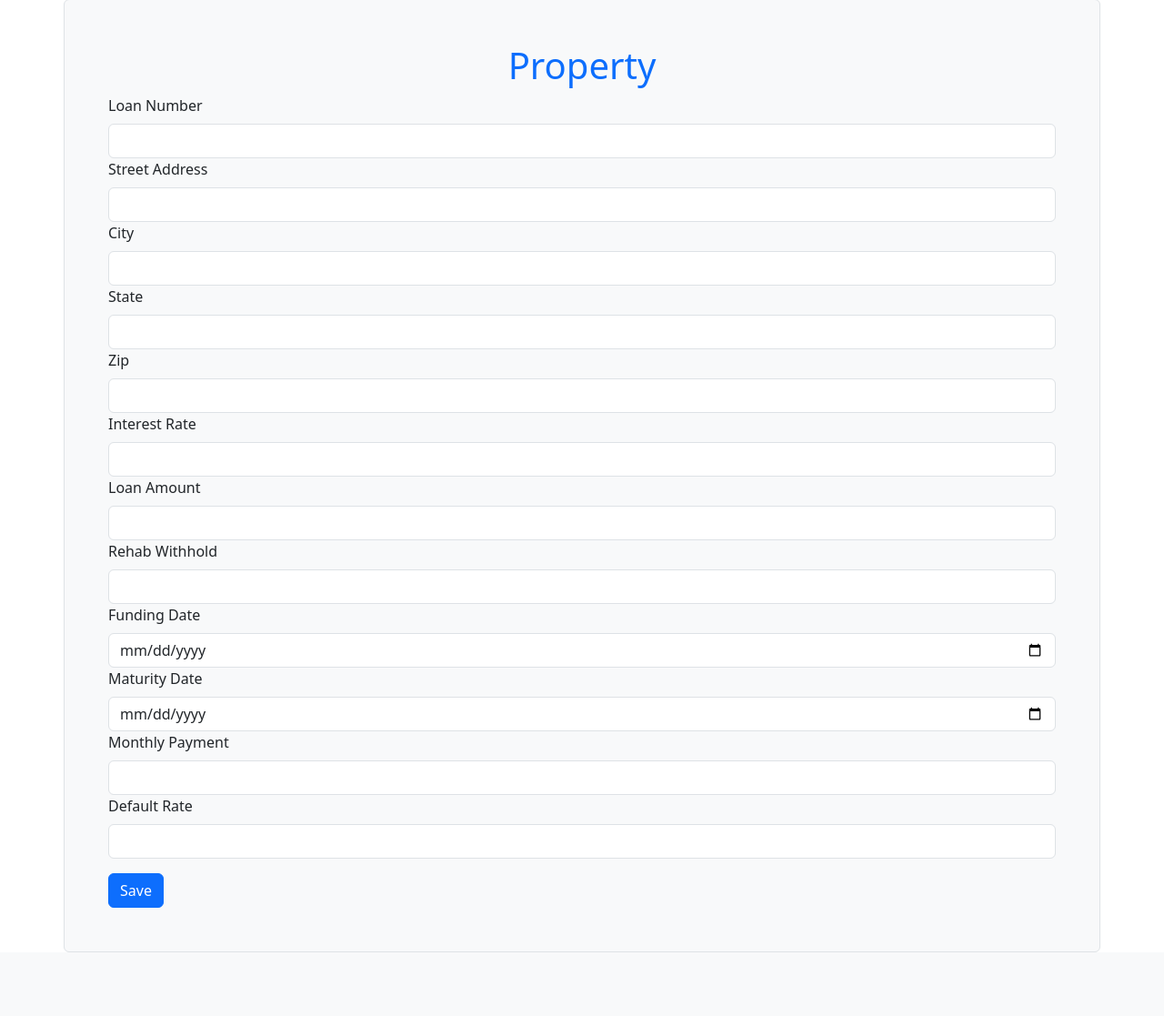
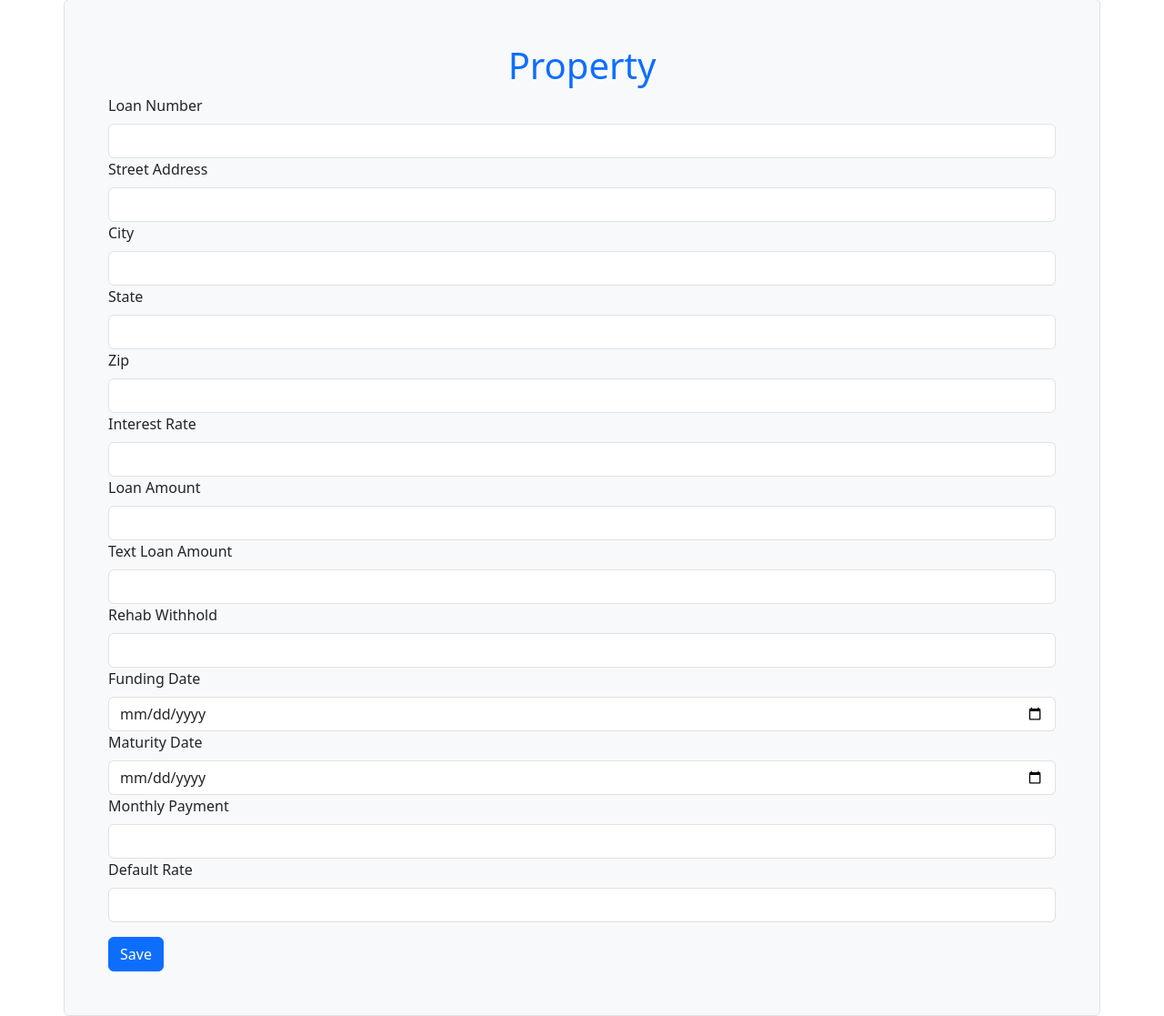
Before and after one commit to Shubham-7777/Document_Generator, a Django app: page /form/property/ in a window 1280 px wide. Shown: the part 105-1222 px from the top of the page at 91% size. Before the commit the page ends 1152 px from the top, so only its background shows below. Run offline with Django 5.2, Linux system fonts and the light colour scheme.

Commit message:
[UPD] added num2word feature stores directly to db

```diff
--- a/generator/views.py
+++ b/generator/views.py
@@ -50,6 +50,7 @@ def process_form(request):
                     'zip': property_instance.zip,
                     'interest_rate': property_instance.interest_rate,
                     'loan_amount': property_instance.loan_amount,
+                    'text_representation': property_instance.text_representation,
                     'rehab_withhold': property_instance.rehab_withhold,
                     'funding_date': property_instance.funding_date,
                     'maturity_date': property_instance.maturity_date,
--- a/loan_form/admin.py
+++ b/loan_form/admin.py
@@ -8,7 +8,7 @@ class BorrowerAdmin(admin.ModelAdmin):
     list_display = ('name','street_address1', 'city', 'state', 'zip', 'email', 'phone', 'signer', 'title')
 
 class PropertyAdmin(admin.ModelAdmin):
-    list_display = ('loan_number','street_address', 'city', 'state', 'zip', 'interest_rate', 'loan_amount', 'rehab_withhold', 'funding_date',
+    list_display = ('loan_number','street_address', 'city', 'state', 'zip', 'interest_rate', 'loan_amount', 'text_representation', 'rehab_withhold', 'funding_date',
                     'maturity_date', 'monthly_payment', 'default_rate')
 
 class CoLenderAdmin(admin.ModelAdmin):
--- a/loan_form/models.py
+++ b/loan_form/models.py
@@ -8,6 +8,7 @@ class Property(models.Model):
     zip = models.IntegerField()
     interest_rate = models.FloatField()
     loan_amount = models.FloatField()
+    text_representation = models.CharField(max_length=255)
     rehab_withhold = models.FloatField()
     funding_date = models.DateField()
     maturity_date = models.DateField()
--- a/loan_form/templates/property.html
+++ b/loan_form/templates/property.html
@@ -5,7 +5,7 @@
 {% block content %}
 <div class="container mt-5 border rounded p-5 bg-light">
     <h1 class="text-center text-primary">Property</h1>
-
+    <script src="https://code.jquery.com/jquery-3.6.0.min.js"></script>
     <form action="/form/add-property" method="post">
         <label for="exampleFormControlInput1" class="form-label">Loan Number</label>
         <input type="text" class="form-control" name="loan_number" required>
@@ -28,6 +28,9 @@
         <label for="exampleFormControlInput1" class="form-label">Loan Amount</label>
         <input type="number" class="form-control" name="loan_amount" required >
 
+        <label for="text_representation" class="form-label">Text Loan Amount</label>
+        <input type="text" id="text_representation" class="form-control" name="text_representation" readonly>
+
         <label for="exampleFormControlInput1" class="form-label">Rehab Withhold</label>
         <input type="number" class="form-control" name="rehab_withhold" required >
 
@@ -45,5 +48,53 @@
 
         <input class="btn btn-primary mt-3" type="submit" value="Save">
     </form>
+
+<!--
+
+    <script>
+        $(document).ready(function () {
+            $("#loan_amount").on("input", function () {
+                const loanAmount = $(this).val();
+                if (loanAmount) {
+                    $.ajax({
+                        url: "/add-property/",
+                        type: "GET",
+                        data: { loan_amount: loanAmount },
+                        success: function (response) {
+                            $("#text_representation").val(response.text_representation);
+                        },
+                        error: function () {
+                            $("#text_representation").val("Error converting number");
+                        },
+                    });
+                } else {
+                    $("#text_representation").val("");
+                }
+            });
+        });
+    </script>
 </div>
 {% endblock %}
+
+
+$(document).ready(function () {
+    $("#loan_amount").on("input", function () {
+        const loanAmount = $(this).val();
+        if (loanAmount) {
+            $.ajax({
+                url: "add-property/",  // Update this URL to match your Django URL pattern
+                type: "GET",
+                data: { loan_amount: loanAmount },
+                success: function (response) {
+                    $("#text_representation").val(response.text_representation);
+                },
+                error: function () {
+                    $("#text_representation").val("Error converting number");
+                },
+            });
+        } else {
+            $("#text_representation").val("");
+        }
+    });
+});
+-->
--- a/loan_form/views.py
+++ b/loan_form/views.py
@@ -3,6 +3,8 @@ from django.shortcuts import render
 from django.template import loader
 from django.views.decorators.csrf import csrf_exempt
 from .models import Property, CoLender, Lender, Borrower, Gurrantor
+from num2words import num2words
+
 
 def borrower(request):
     template = loader.get_template('borrower.html')
@@ -107,13 +109,16 @@ def add_property(request):
         state = data.get('state')
         zip_code = data.get('zip')
         interest_rate = data.get('interest_rate')
-        loan_amount = data.get('loan_amount')
+        loan_amount = data.get('loan_amount', 0)
         rehab_withhold = data.get('rehab_withhold')
         funding_date = data.get('funding_date')
         maturity_date = data.get('maturity_date')
         monthly_payment = data.get('monthly_payment')
         default_rate = data.get('default_rate')
 
+        text_representation = num2words(loan_amount)
+        #words = text_representation.split()
+        #words = words[0].lower() + ''.join(word.capitalize() for word in words[1:])
         try:
             property = Property.objects.create(
                 loan_number=loan_number,
@@ -123,6 +128,7 @@ def add_property(request):
                 zip=zip_code,
                 interest_rate=interest_rate,
                 loan_amount=loan_amount,
+                text_representation = text_representation,
                 rehab_withhold=rehab_withhold,
                 funding_date=funding_date,
                 maturity_date=maturity_date,
--- a/requirements.txt
+++ b/requirements.txt
@@ -1,11 +1,13 @@
 asgiref==3.8.1
 babel==2.16.0
 Django==5.1.2
+docopt==0.6.2
 docxcompose==1.4.0
 docxtpl==0.19.0
 Jinja2==3.1.4
 lxml==5.3.0
 MarkupSafe==3.0.2
+num2words==0.5.14
 python-docx==1.1.2
 six==1.17.0
 sqlparse==0.5.2
```
Also changed, not shown: db.sqlite3.
